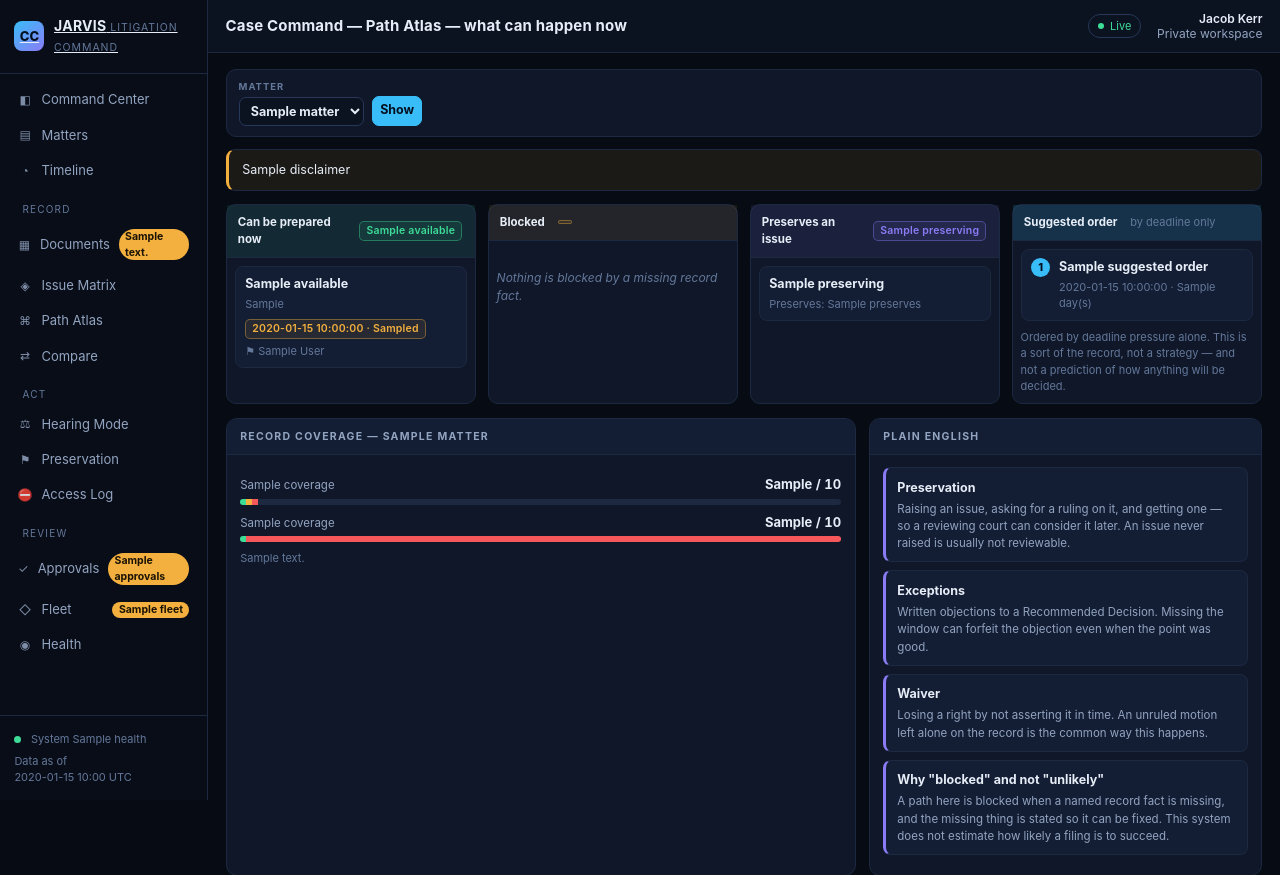
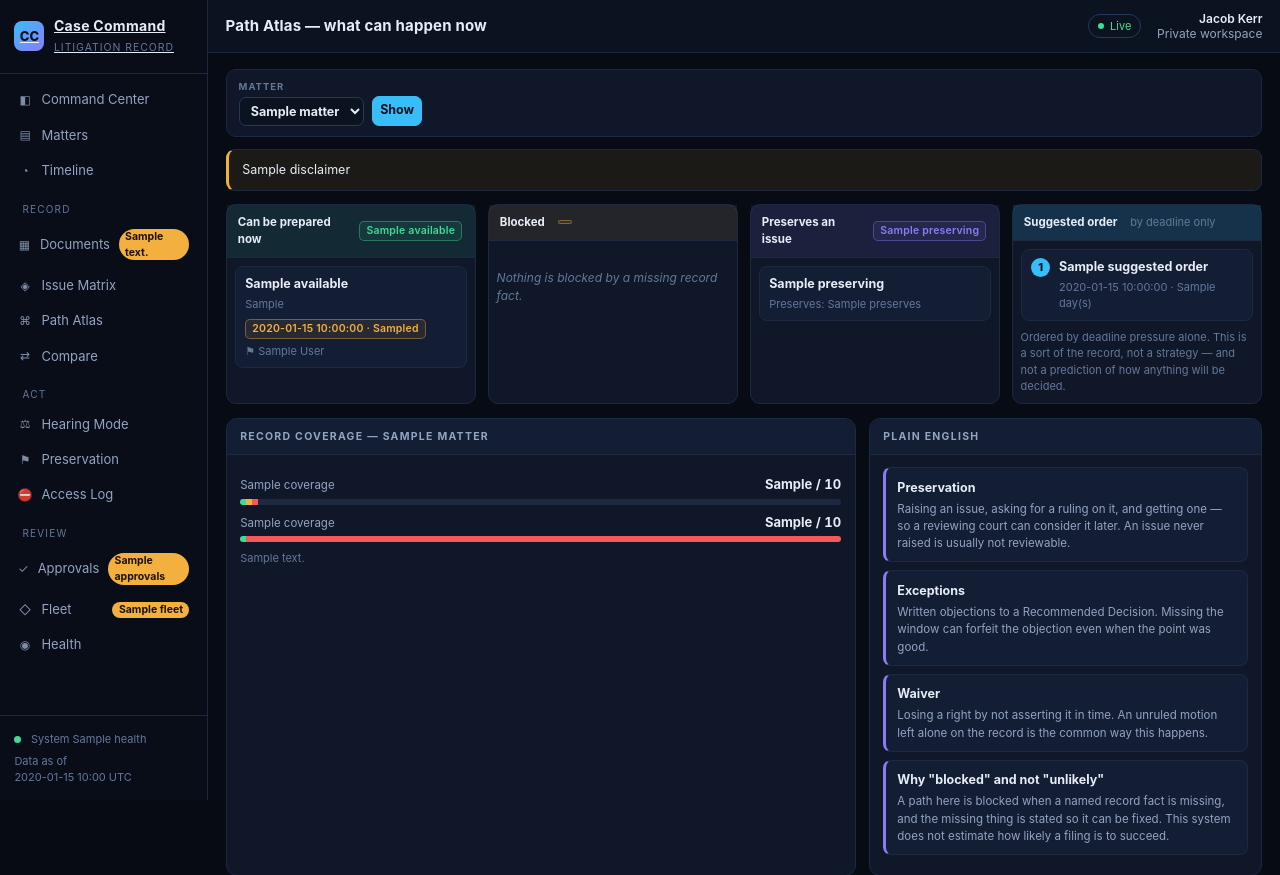
Before and after one commit to RTFMID10FUBAR/JarvisOS, a Python web app: template case_command/web/templates/atlas.html in a window 1280 px wide. Shown: the top 875 px of the page. Run offline with Jinja, Linux system fonts and the light colour scheme; the template is opened without the code that fills it: most values are stand-ins (such as "Sample title", 1, 10 or a date in 2020).

Commit message:
Drop JARVIS branding from the UI
The rail now reads "Case Command / Litigation Record". The topbar drops its
redundant "Case Command —" prefix and shows only the current view name, since
the rail already carries the product name.

Filesystem paths are unchanged: /opt/JarvisOS and /Volumes/JarvisSSD are the
canonical locations from the specification, not branding, and renaming them
would break every configured path.

87 acceptance tests pass.

Co-Authored-By: Claude Opus 5 <noreply@anthropic.com>
Claude-Session: https://claude.ai/code/session_01AJuoCJauU8ewc2YbMPbmiu

```diff
--- a/case_command/web/templates/base.html
+++ b/case_command/web/templates/base.html
@@ -13,8 +13,8 @@
     <a class="rail-brand" href="/">
       <span class="rail-mark">CC</span>
       <span>
-        <span class="rail-name">JARVIS</span>
-        <span class="rail-sub">Litigation Command</span>
+        <span class="rail-name">Case Command</span>
+        <span class="rail-sub">Litigation Record</span>
       </span>
     </a>
 
@@ -65,7 +65,7 @@
 
   <div class="main">
     <header class="topbar">
-      <h1>Case Command — {% block heading %}{{ self.title() }}{% endblock %}</h1>
+      <h1>{% block heading %}{{ self.title() }}{% endblock %}</h1>
       <span class="spacer"></span>
       <span class="live">Live</span>
       <div class="who"><b>Jacob Kerr</b>Private workspace</div>
```
